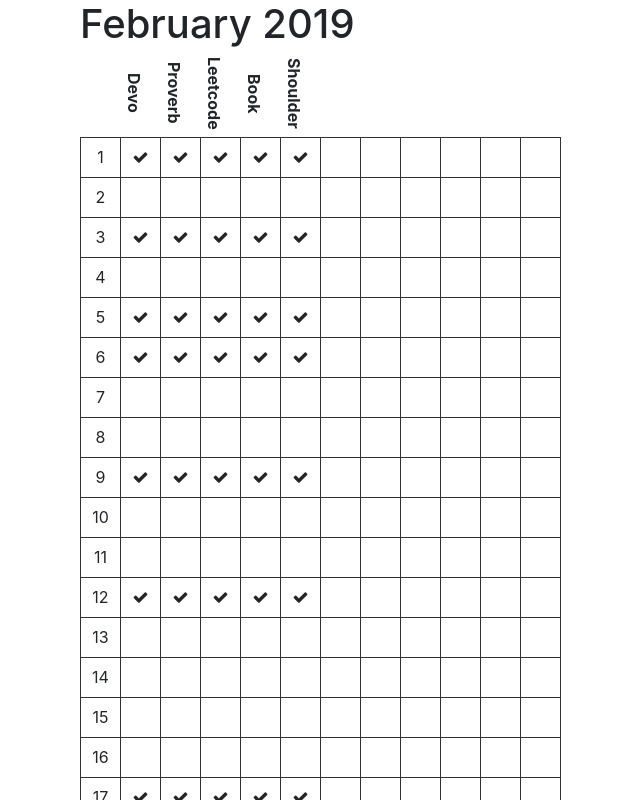
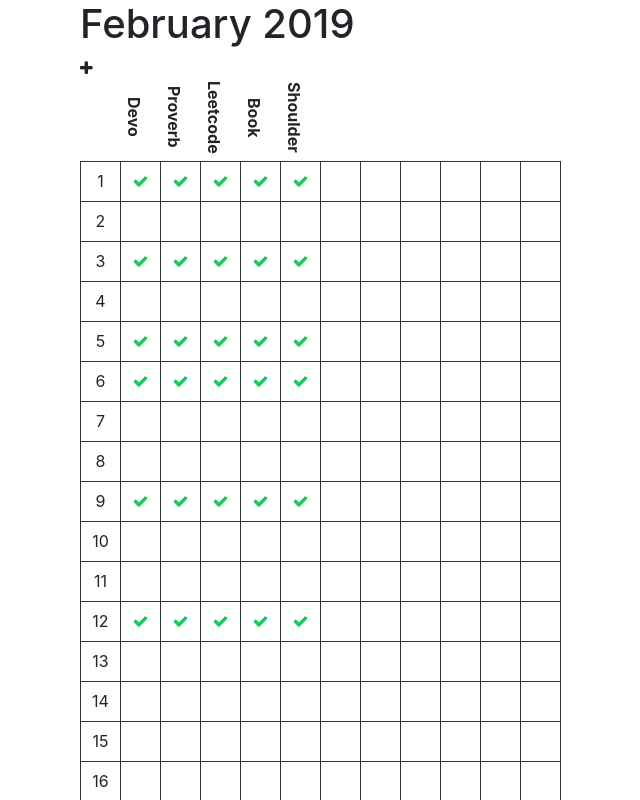
Before and after one commit to cmangelo/bullet-journal, an Angular app: page /journal in a window 1280 px wide. Shown: the top 800 px of the page, without its empty margins (5-645 px from the left). Built offline with nearby package versions, Linux system fonts and the light colour scheme.

Commit message:
Styling and features for journal component

```diff
--- a/src/app/journal/journal/journal.component.html
+++ b/src/app/journal/journal/journal.component.html
@@ -1,4 +1,5 @@
 <h1>{{date | date:'MMMM y'}}</h1>
+<span class="fa fa-plus clickable" [routerLink]="'/habitEntry'"></span>
 
 <table>
   <thead>
--- a/src/app/journal/journal/journal.component.less
+++ b/src/app/journal/journal/journal.component.less
@@ -23,6 +23,10 @@ table {
                 &:first-of-type {
                     border-left: 1px solid #333333;
                 }
+
+                i {
+                    color: #17c95b;
+                }
             }
         }
 
--- a/src/app/journal/journal/journal.component.ts
+++ b/src/app/journal/journal/journal.component.ts
@@ -17,7 +17,7 @@ export class JournalComponent implements OnInit {
   constructor(private service: JournalService) { }
 
   ngOnInit() {
-    this.habits = this.service.getJournal();
+    this.service.getJournalObs().subscribe(data => this.habits = data);
     this.days = new Array(this.getDaysOfMonth(2019,1));
     for(var i = 0; i < this.days.length; i++){
       this.days[i] = i + 1;
--- /dev/null
+++ b/src/helpers.less
@@ -0,0 +1,3 @@
+.clickable {
+    cursor: pointer;
+}
--- a/src/styles.less
+++ b/src/styles.less
@@ -1,2 +1,3 @@
 /* You can add global styles to this file, and also import other style files */
 @import './base.less';
+@import './helpers.less';
```
